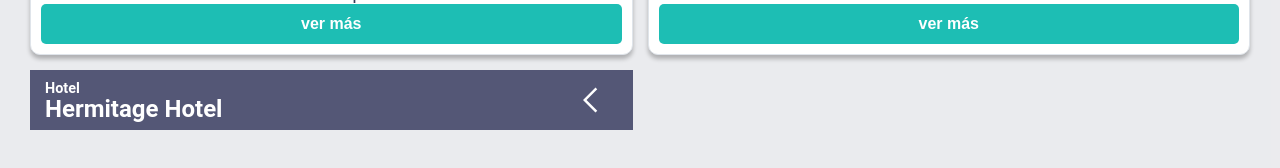
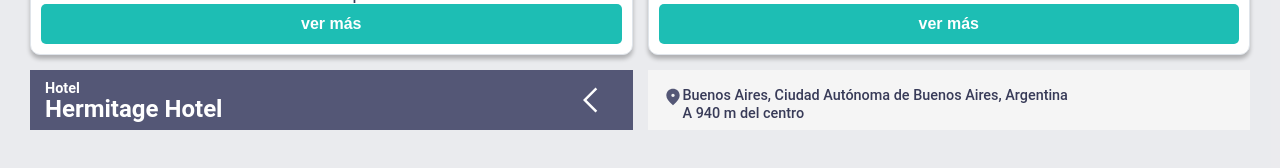
Before and after one commit to EFFM00/Final_Project_CTD_RentMe, a React (Create React App) app in the folder frontend/proyecto-integrador/: page / in a window 1280 px wide. Shown: the part 2608-2776 px from the top of the page. Built offline with nearby package versions, Linux system fonts and the light colour scheme; the HTML template or start-up script is replaced by a standard one.

Commit message:
Bloque Ubicación

```diff
--- a/frontend/proyecto-integrador/src/components/DetallesProducto.jsx
+++ b/frontend/proyecto-integrador/src/components/DetallesProducto.jsx
@@ -3,21 +3,31 @@
 import "../styles/DetallesProducto.css";
 import Text from "./atoms/Text";
 import Arrow from "../assets/arrow.svg";
-
+import FmdGoodIcon from '@mui/icons-material/FmdGood';
 function DetallesProducto () {
     const navigate = useNavigate();
     return (
-    <header className="BloqueHeader">
+    <><header className="BloqueHeader">
             <div className="titulo1">
-        <Text type="h4" color='white' text="Hotel"/>
+                <Text type="h4" color='white' text="Hotel" />
             </div>
             <div className="titulo2">
-        <Text type="h1" color='white' text="Hermitage Hotel"/>
+                <Text type="h1" color='white' text="Hermitage Hotel" />
             </div>
             <div>
                 <img className="arrow" src={Arrow} alt="arrow" />
             </div>
         </header>
+        <div className="Ubicacion">
+            <div className="DatosUbi">
+        <Text type="p1" color='secondary' text="Buenos Aires, Ciudad Autónoma de Buenos Aires, Argentina"/>
+            </div>
+            <FmdGoodIcon fontSize="small" className="Ubi"/>
+            <div className="Distancia">
+        <Text type="p1" color='secondary' text="A 940 m del centro "/>
+            </div>
+            </div>
+            </>
     )
 }
 export default DetallesProducto
--- a/frontend/proyecto-integrador/src/styles/DetallesProducto.css
+++ b/frontend/proyecto-integrador/src/styles/DetallesProducto.css
@@ -3,7 +3,6 @@
     font-family: "Roboto";
     background-color: #545776;
     margin: 0;
-    justify-content: space-between;
     position: relative;
     height: 60px;
     width: 100%;
@@ -27,3 +26,29 @@
    cursor: pointer;
    width: 30px;
  }
+
+ .Ubicacion {
+   background-color: whitesmoke;
+   position: relative;
+   height: 60px;
+   width: 100%;
+ }
+
+ .DatosUbi {
+   position: absolute;
+   left: 35px;
+   top: 17px;
+ }
+
+ .Distancia {
+   position: absolute;
+   left: 35px;
+   bottom: 8px;
+ }
+
+ .Ubi {
+   position: absolute;
+   color: #545776;
+   left: 15px;
+   top: 17px;
+ }
```
Lines whose indentation alone changed are shown as unchanged.
